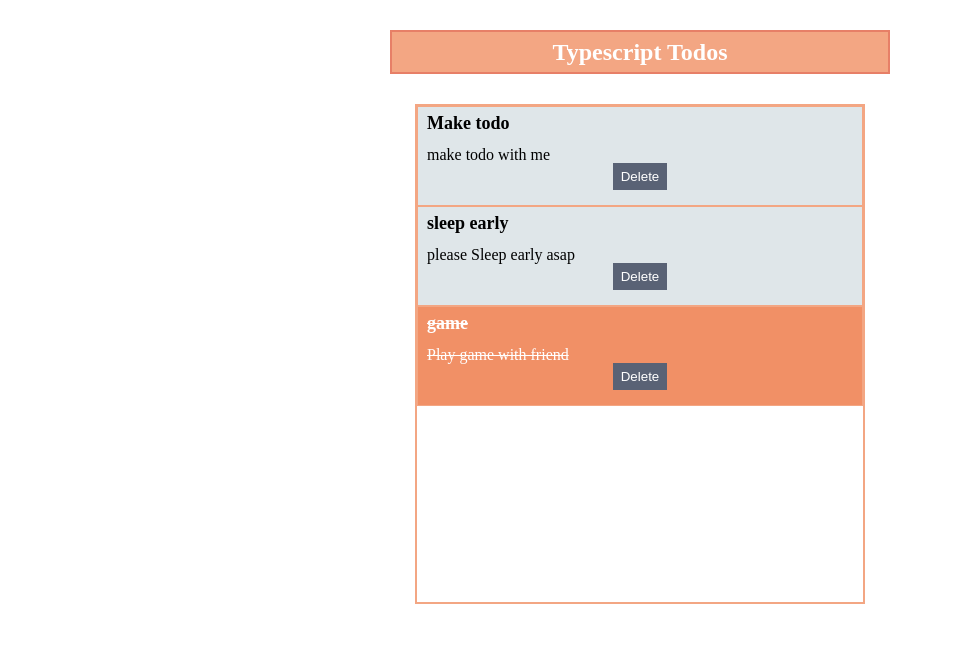
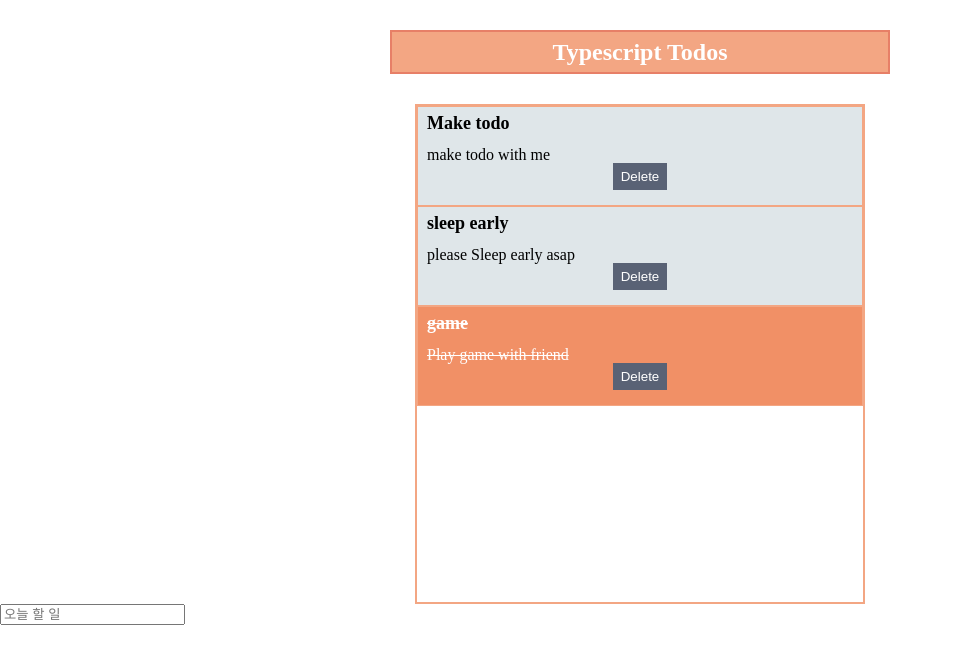
Before and after one commit to minhanPark/typescript-todo, a React (Create React App) app: page / in a window 1280 px wide. Shown: the top 664 px of the page, without its empty margins (0-953 px from the left). Built offline with nearby package versions, Linux system fonts and the light colour scheme.

Commit message:
add TodoInput temp

```diff
--- /dev/null
+++ b/src/components/TodoInput.tsx
@@ -0,0 +1,9 @@
+import React from "react";
+
+const TodoInput = () => (
+  <div>
+    <input placeholder="오늘 할 일" />
+  </div>
+);
+
+export default TodoInput;
--- a/src/components/TodosContainer.tsx
+++ b/src/components/TodosContainer.tsx
@@ -1,6 +1,7 @@
 import React, { useState } from "react";
 import styled from "styled-components";
 import Todo from "./Todo";
+import TodoInput from "./TodoInput";
 
 interface ITodo {
   id: number;
@@ -58,6 +59,7 @@ const TodosContainer = (): JSX.Element => {
   };
   // 추가 기능
   return (
+    <>
       <Container>
         {todos.map((item: ITodo) => (
           <Todo
@@ -68,6 +70,8 @@ const TodosContainer = (): JSX.Element => {
           />
         ))}
       </Container>
+      <TodoInput />
+    </>
   );
 };
 
```
Lines whose indentation alone changed are shown as unchanged.
